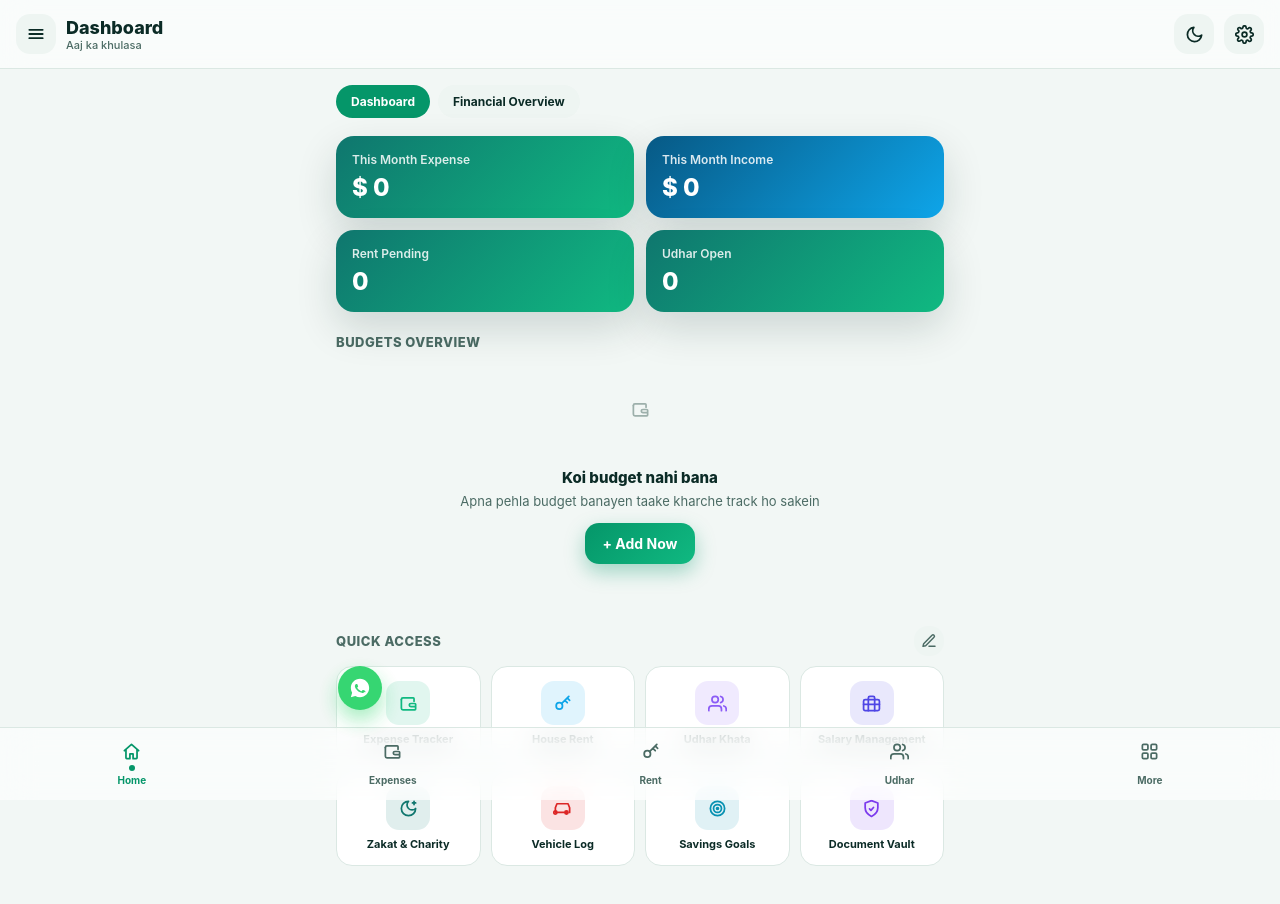
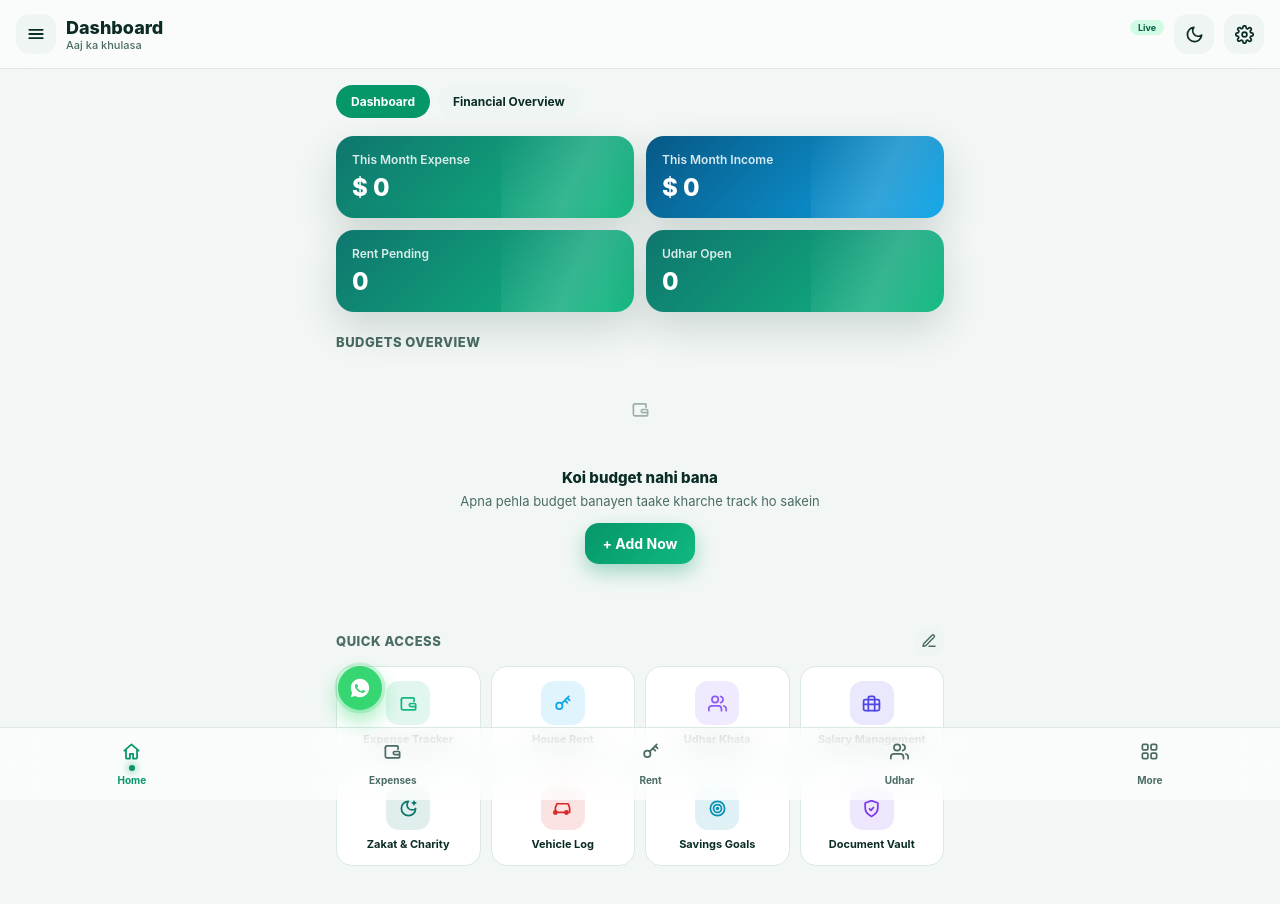
Before and after one commit to digitalspotpk/gharsaz360, a plain HTML site: page index.html in a window 1280 px wide. Drawn offline with Linux system fonts and the light colour scheme.

Commit message:
Update index.html

```diff
--- a/index.html
+++ b/index.html
@@ -133,7 +133,8 @@ main.view{padding:16px; max-width:640px; margin:0 auto; animation:fadeUp .35s ea
 }
 .badge.green{background:#d1fae5;color:#065f46;}
 .badge.amber{background:#fef3c7;color:#92400e;}
-.badge.red{background:#fee2e2;color:#991b1b;}
+.badge.red{background:#fee2e2;color:#991b1b;animation:badgePulse 2s ease-in-out infinite;}
+@keyframes badgePulse{0%,100%{box-shadow:0 0 0 0 rgba(220,38,38,.25);}50%{box-shadow:0 0 0 5px rgba(220,38,38,0);}}
 html.dark .badge.green{background:#08382c;color:#6ee7b7;}
 html.dark .badge.amber{background:#3a2c07;color:#fbbf24;}
 html.dark .badge.red{background:#3a1010;color:#fca5a5;}
@@ -150,7 +151,15 @@ html.dark .badge.red{background:#3a1010;color:#fca5a5;}
   border-radius:var(--radius); padding:16px; color:#fff;
   background:linear-gradient(135deg,var(--teal-700),var(--teal-500));
   box-shadow:var(--shadow-lg); position:relative; overflow:hidden;
+  animation:cardIn .45s cubic-bezier(.2,.9,.3,1);
 }
+.stat-card::after{
+  content:''; position:absolute; top:0; left:-60%; width:50%; height:100%;
+  background:linear-gradient(115deg, transparent, rgba(255,255,255,.16), transparent);
+  animation:shimmer 3.2s ease-in-out infinite;
+}
+@keyframes shimmer{0%{left:-60%;}100%{left:130%;}}
+@keyframes cardIn{from{opacity:0;transform:translateY(8px) scale(.98);}to{opacity:1;transform:translateY(0) scale(1);}}
 .stat-card .stat-label{font-size:12px;opacity:.85;font-weight:600;}
 .stat-card .stat-value{font-size:24px;font-weight:800;margin-top:6px;}
 .stat-card.warn{background:linear-gradient(135deg,#b45309,#f59e0b);}
@@ -160,12 +169,14 @@ html.dark .badge.red{background:#3a1010;color:#fca5a5;}
 .module-tile{
   display:flex; flex-direction:column; align-items:center; gap:8px;
   padding:14px 8px; border-radius:16px; background:var(--surface);
-  border:1px solid var(--border); cursor:pointer; transition:transform .15s;
+  border:1px solid var(--border); cursor:pointer; transition:transform .15s, box-shadow .2s;
 }
-.module-tile:active{transform:scale(.94);}
+.module-tile:active{transform:scale(.94); box-shadow:0 0 0 3px rgba(16,185,129,.2);}
 .module-tile .ic{
   width:44px;height:44px;border-radius:13px;display:flex;align-items:center;justify-content:center;
+  transition:transform .2s ease;
 }
+.module-tile:active .ic{transform:scale(1.08);}
 .module-tile span{font-size:11px;font-weight:700;text-align:center;line-height:1.2;}
 
 .progress{height:8px;border-radius:6px;background:var(--surface-2);overflow:hidden;}
@@ -181,7 +192,8 @@ html.dark .badge.red{background:#3a1010;color:#fca5a5;}
   transition:transform .15s ease, filter .15s ease;
 }
 .btn:active{transform:scale(.96);}
-.btn-primary{background:linear-gradient(135deg,var(--teal-600),var(--teal-500));color:#fff;box-shadow:0 8px 20px rgba(5,150,105,.35);}
+.btn-primary{background:linear-gradient(135deg,var(--teal-600),var(--teal-500));color:#fff;box-shadow:0 8px 20px rgba(5,150,105,.35);transition:transform .15s ease, box-shadow .2s ease;}
+.btn-primary:active{box-shadow:0 4px 14px rgba(5,150,105,.5), 0 0 0 4px rgba(16,185,129,.18);}
 .btn-block{width:100%;}
 .btn-ghost{background:var(--surface-2);color:var(--text);}
 .btn-outline{background:transparent;border:1.5px solid var(--border);color:var(--text);}
@@ -194,15 +206,26 @@ html.dark .btn-danger{background:#3a1010;color:#fca5a5;}
   width:56px;height:56px;border-radius:20px; border:none;
   background:linear-gradient(135deg,var(--teal-600),var(--teal-400)); color:#fff;
   display:flex;align-items:center;justify-content:center; box-shadow:0 12px 28px rgba(5,150,105,.45);
-  cursor:pointer; transition:transform .2s ease;
+  cursor:pointer; transition:transform .2s ease, box-shadow .3s ease;
+  animation:fabGlow 2.6s ease-in-out infinite;
 }
-.fab:active{transform:scale(.9) rotate(90deg);}
+@keyframes fabGlow{
+  0%,100%{box-shadow:0 12px 28px rgba(5,150,105,.45), 0 0 0 0 rgba(16,185,129,.35);}
+  50%{box-shadow:0 12px 32px rgba(5,150,105,.55), 0 0 0 10px rgba(16,185,129,0);}
+}
+.fab:active{transform:scale(.9) rotate(90deg); animation:none;}
 .fab-wa{
   position:fixed; left:14px; bottom:calc(90px + var(--safe-bottom)); z-index:45;
   width:44px;height:44px;border-radius:50%; border:none; background:#25D366; color:#fff;
   display:flex;align-items:center;justify-content:center; box-shadow:0 10px 20px rgba(37,211,102,.45);
-  cursor:pointer; opacity:.92;
+  cursor:pointer; opacity:.92; transition:transform .2s ease;
+  animation:waGlow 2.6s ease-in-out infinite .4s;
 }
+@keyframes waGlow{
+  0%,100%{box-shadow:0 10px 20px rgba(37,211,102,.45), 0 0 0 0 rgba(37,211,102,.4);}
+  50%{box-shadow:0 10px 24px rgba(37,211,102,.55), 0 0 0 8px rgba(37,211,102,0);}
+}
+.fab-wa:active{transform:scale(.88); animation:none;}
 .fab-wa svg{width:22px;height:22px;}
 
 /* ---------- Bottom Nav ---------- */
@@ -220,8 +243,8 @@ html.dark .btn-danger{background:#3a1010;color:#fca5a5;}
 }
 .nav-item.active{color:var(--teal-600);}
 html.dark .nav-item.active{color:var(--teal-300);}
-.nav-item .dot{width:6px;height:6px;border-radius:50%;background:transparent;margin-top:1px;}
-.nav-item.active .dot{background:currentColor;}
+.nav-item .dot{width:6px;height:6px;border-radius:50%;background:transparent;margin-top:1px;transition:box-shadow .3s;}
+.nav-item.active .dot{background:currentColor;box-shadow:0 0 8px currentColor;}
 
 /* ---------- Forms ---------- */
 .field{margin-bottom:14px;}
@@ -353,7 +376,10 @@ kbd{background:var(--surface-2);padding:2px 6px;border-radius:6px;font-size:11px
   <div class="topbar">
     <button class="icon-btn" id="menuBtn" aria-label="Menu"></button>
     <div style="flex:1">
-      <h1 id="pageTitle">Dashboard</h1>
+      <div style="display:flex;align-items:center;gap:8px">
+        <h1 id="pageTitle">Dashboard</h1>
+        <span id="connBadge" class="badge green" style="font-size:9px;padding:2px 8px">Live</span>
+      </div>
       <div class="sub" id="pageSub">Aaj ka khulasa</div>
     </div>
     <button class="icon-btn" id="pdfBtn" aria-label="Download PDF"></button>
```
